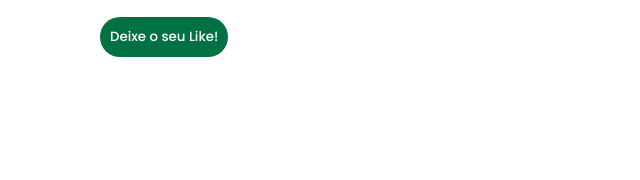
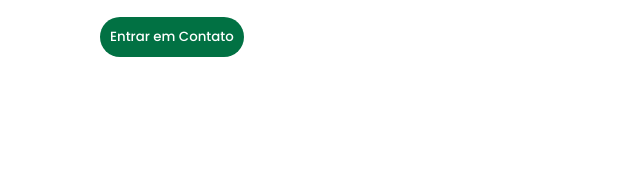
Before and after one commit to devmarcelomacedo/Starbucks, a plain HTML site: page index.html in a window 1280 px wide. Shown: the part 632-812 px from the top of the page, 0-640 px from the left. Drawn offline with Linux system fonts and the light colour scheme.

Commit message:
Update index.html
foram feitas

```diff
--- a/index.html
+++ b/index.html
@@ -24,7 +24,7 @@
                 Isto é <span>Starbucks</span></h2>
             <p>Lorem ipsum dolor sit amet consectetur adipisicing elit. Quis eum corrupti odit aperiam illum odio
                 voluptatum ea nisi iure vero. Neque tempore sequi nisi, enim vel omnis cumque delectus odit.</p>
-            <button>Deixe o seu Like!</button>
+            <button>Entrar em Contato</button>
         </div>
 
         <div class="caixa-imagem">
```
